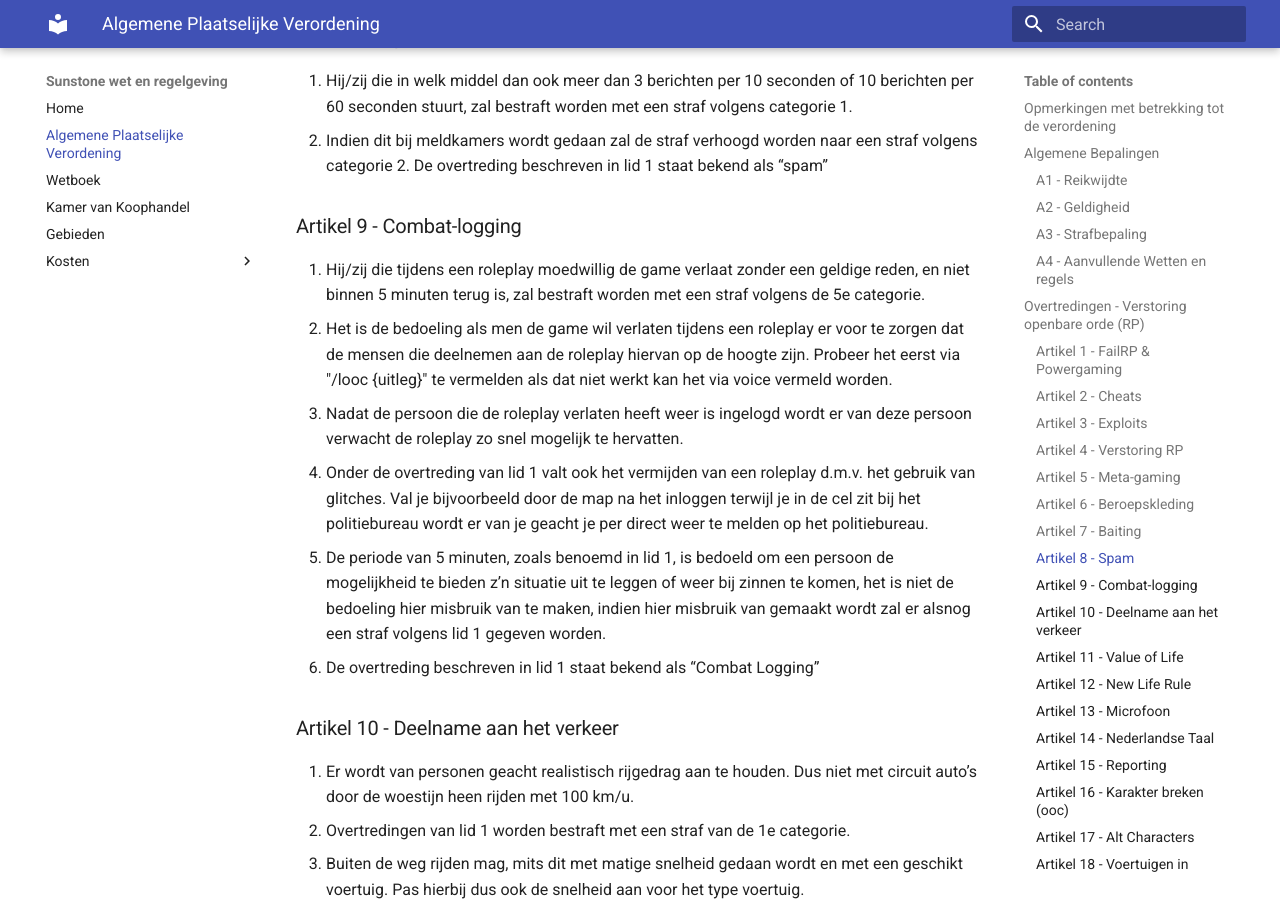
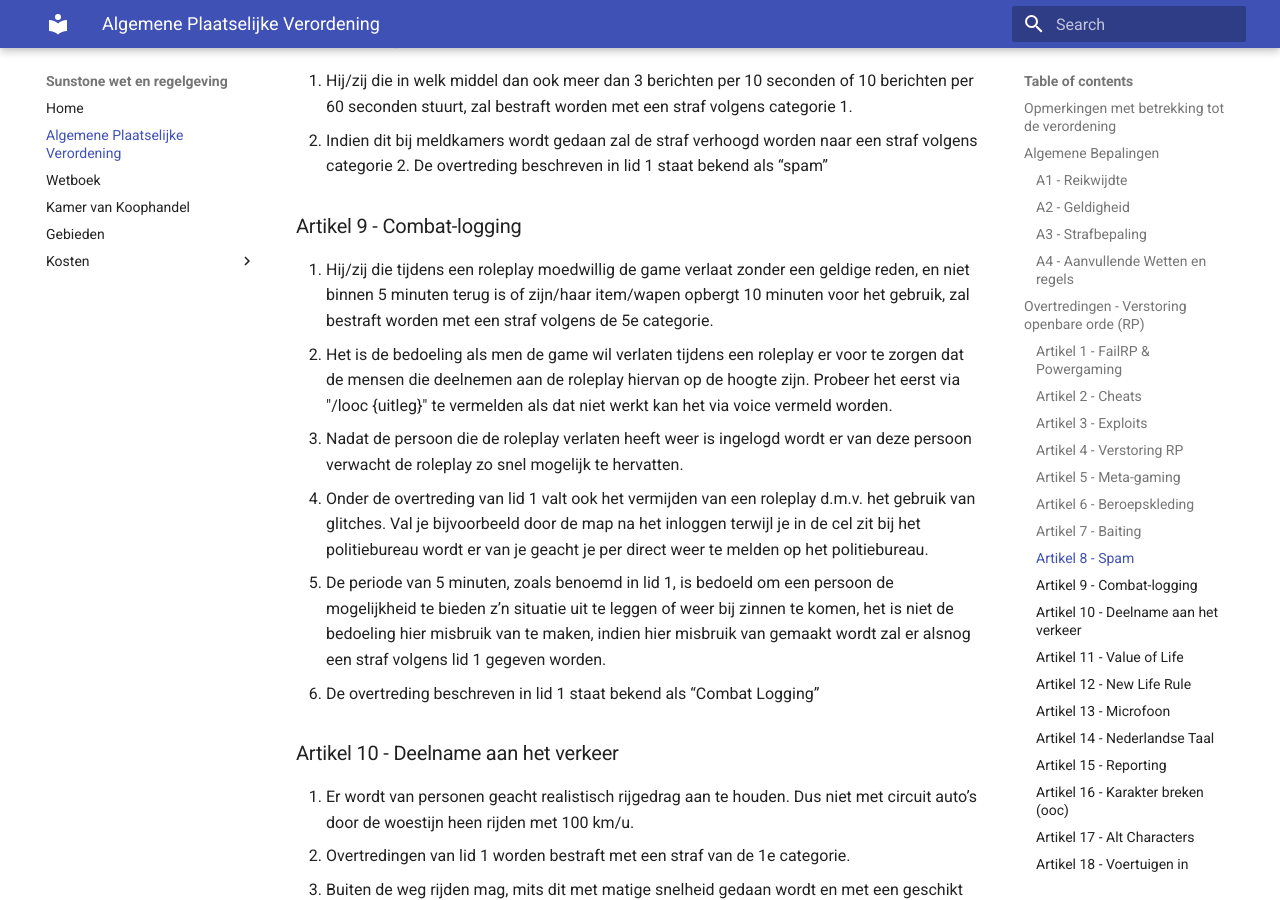
Before and after one commit to mickjoel/wetboek.sunstone, an MkDocs documentation site: the page built from docs/apv.md, in a window 1280 px wide and 900 px high, scrolled down 6039 px. Built offline with MkDocs 1.6.1 and Material for MkDocs 9.7.7, drawn with Linux system fonts in a browser that asks for light colours; some of the changed text lies outside the part shown.

Commit message:
Update apv.md

```diff
--- a/docs/apv.md
+++ b/docs/apv.md
@@ -141,7 +141,7 @@
 
 ### Artikel 9 - Combat-logging
 
-1. Hij/zij die tijdens een roleplay moedwillig de game verlaat zonder een geldige reden, en niet binnen 5 minuten terug is, zal bestraft worden met een straf volgens de 5e categorie.
+1. Hij/zij die tijdens een roleplay moedwillig de game verlaat zonder een geldige reden, en niet binnen 5 minuten terug is of zijn/haar item/wapen opbergt 10 minuten voor het gebruik, zal bestraft worden met een straf volgens de 5e categorie.
 2. Het is de bedoeling als men de game wil verlaten tijdens een roleplay er voor te zorgen dat de mensen die deelnemen aan de roleplay hiervan op de hoogte zijn. Probeer het eerst via "/looc {uitleg}" te vermelden als dat niet werkt kan het via voice vermeld worden.
 3. Nadat de persoon die de roleplay verlaten heeft weer is ingelogd wordt er van deze persoon verwacht de roleplay zo snel mogelijk te hervatten.
 4. Onder de overtreding van lid 1 valt ook het vermijden van een roleplay d.m.v. het gebruik van glitches. Val je bijvoorbeeld door de map na het inloggen terwijl je in de cel zit bij het politiebureau wordt er van je geacht je per direct weer te melden op het politiebureau.
```
Also changed, not shown: other parts of docs/apv.md (+0 -6 lines).
